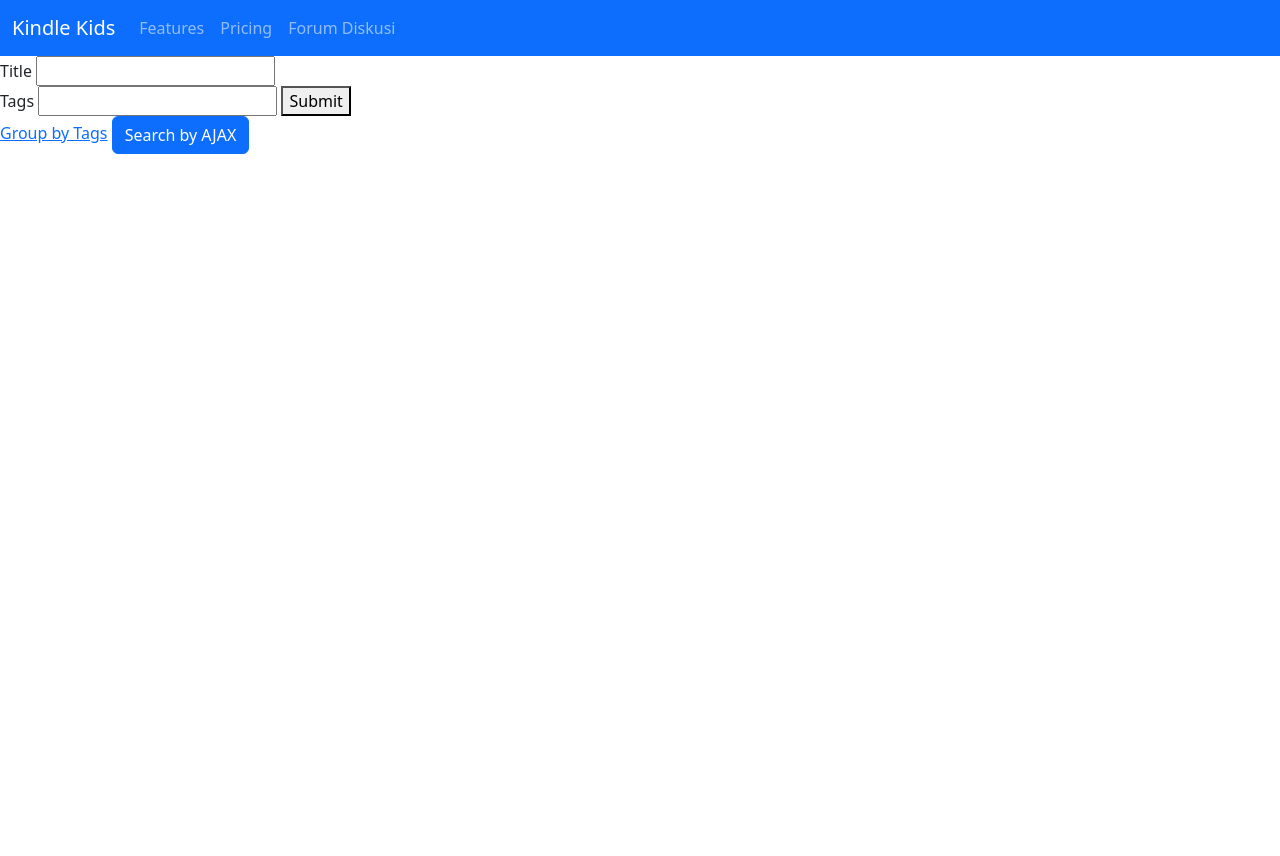
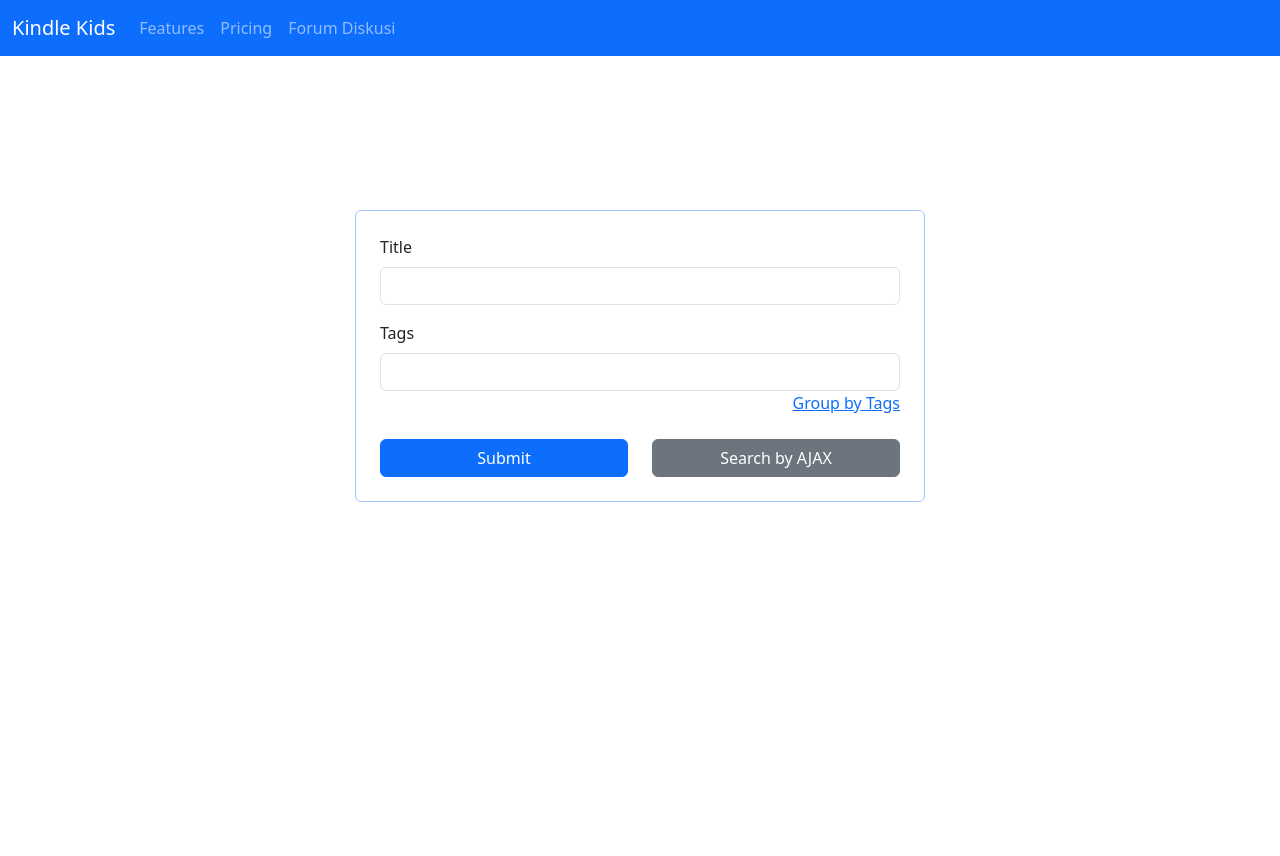
Before and after one commit to D06-PBP-2023-2024/tugas-uts, a Django app: page /search/ in a window 1280 px wide. Before the commit the page ends 154 px from the top, so only its background shows below. Run offline with Django 4.2, Linux system fonts and the light colour scheme.

Commit message:
Added container template and styling form

```diff
--- a/main/templates/search_form.html
+++ b/main/templates/search_form.html
@@ -1,7 +1,39 @@
-{% extends "base.html" %}
-{% block content %}
+{% extends "container.html" %}
+{% block container_content %}
+
+
+<div class="row d-flex justify-content-center h-75 align-items-center">
+
+  <div class="col-6 border p-4 border-primary-subtle rounded">
 
     <form method="POST" action="{% url "main:search_result" %}">
+      {% csrf_token %}
+      <div class="mb-3">
+        <label for="title" class="form-label">Title</label>
+        <input type="text" class="form-control" id="title" name="title">
+      </div>
+      <div class="mb-4">
+        <label for="tags" class="form-label">Tags</label>
+        <input type="text" class="form-control" id="tags" name="tags">
+        <div class="d-flex justify-content-end"><a href="{% url "main:group_tags" %}">Group by Tags</a></div>
+      </div>
+
+
+      <div class="row">
+          <div class="col-6">
+            <button type="submit" class="btn btn-primary w-100">Submit</button>
+          </div>
+          <div class="col-6">
+            <button type="button" class="btn btn-secondary w-100" data-bs-toggle="modal" data-bs-target="#exampleModal">
+              Search by AJAX
+          </button>
+          </div>
+      </div>
+
+    </form>
+
+  </div>
+  {% comment %} <form method="POST" action="{% url "main:search_result" %}">
       {% csrf_token %}
       <label for="title">Title</label>
       <input type="text" id="title" name="title">
@@ -9,14 +41,15 @@
       <label for="tags">Tags</label>
       <input type="text" id="tags" name="tags">
       <button>Submit</button>
-</form>
+  </form> {% endcomment %}
+</div>
 
-<a href="{% url "main:group_tags" %}">Group by Tags</a>
+
 
 <!-- Button trigger modal -->
-<button type="button" class="btn btn-primary" data-bs-toggle="modal" data-bs-target="#exampleModal">
+{% comment %} <button type="button" class="btn btn-primary" data-bs-toggle="modal" data-bs-target="#exampleModal">
     Search by AJAX
-</button>
+</button> {% endcomment %}
 
   <!-- Modal -->
   <div class="modal fade" id="exampleModal" tabindex="-1" aria-labelledby="exampleModalLabel" aria-hidden="true">
@@ -71,4 +104,4 @@
     document.querySelector(".search-button").onclick = searchProduct;
 </script>
 
-{% endblock content %}
+{% endblock container_content %}
--- a/templates/base.html
+++ b/templates/base.html
@@ -46,6 +46,7 @@
 
         body {
             overflow-x: hidden;
+            overflow-y: hidden;
         }
 
         * {
--- /dev/null
+++ b/templates/container.html
@@ -0,0 +1,7 @@
+{% extends "base.html" %}
+
+{% block content %}
+    <div class="container vh-100">
+        {% block container_content %}{% endblock container_content %}
+    </div>
+{% endblock content %}
```
Lines whose indentation alone changed are shown as unchanged.
